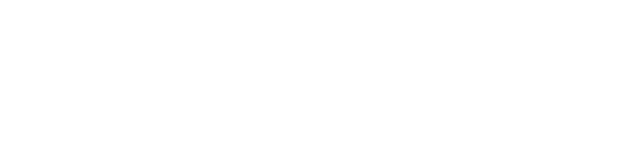
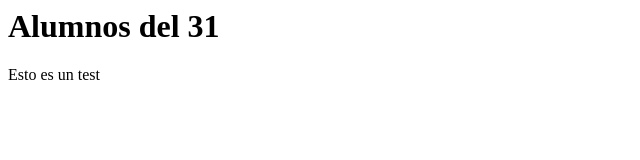
Before and after one commit to Austinb369/practicaHTML, a plain HTML site: page src/index.html in a window 1280 px wide. Shown: the whole page, without its empty margins (0-640 px from the left). Drawn offline with Linux system fonts and the light colour scheme.

Commit message:
Update index.html

```diff
--- a/src/index.html
+++ b/src/index.html
@@ -3,6 +3,7 @@
         <title>practica</title>
     </head>
     <body>
-
+        <h1>Alumnos del 31</h1>
+        <p>Esto es un test</p>
     </body>
 </html>
```
